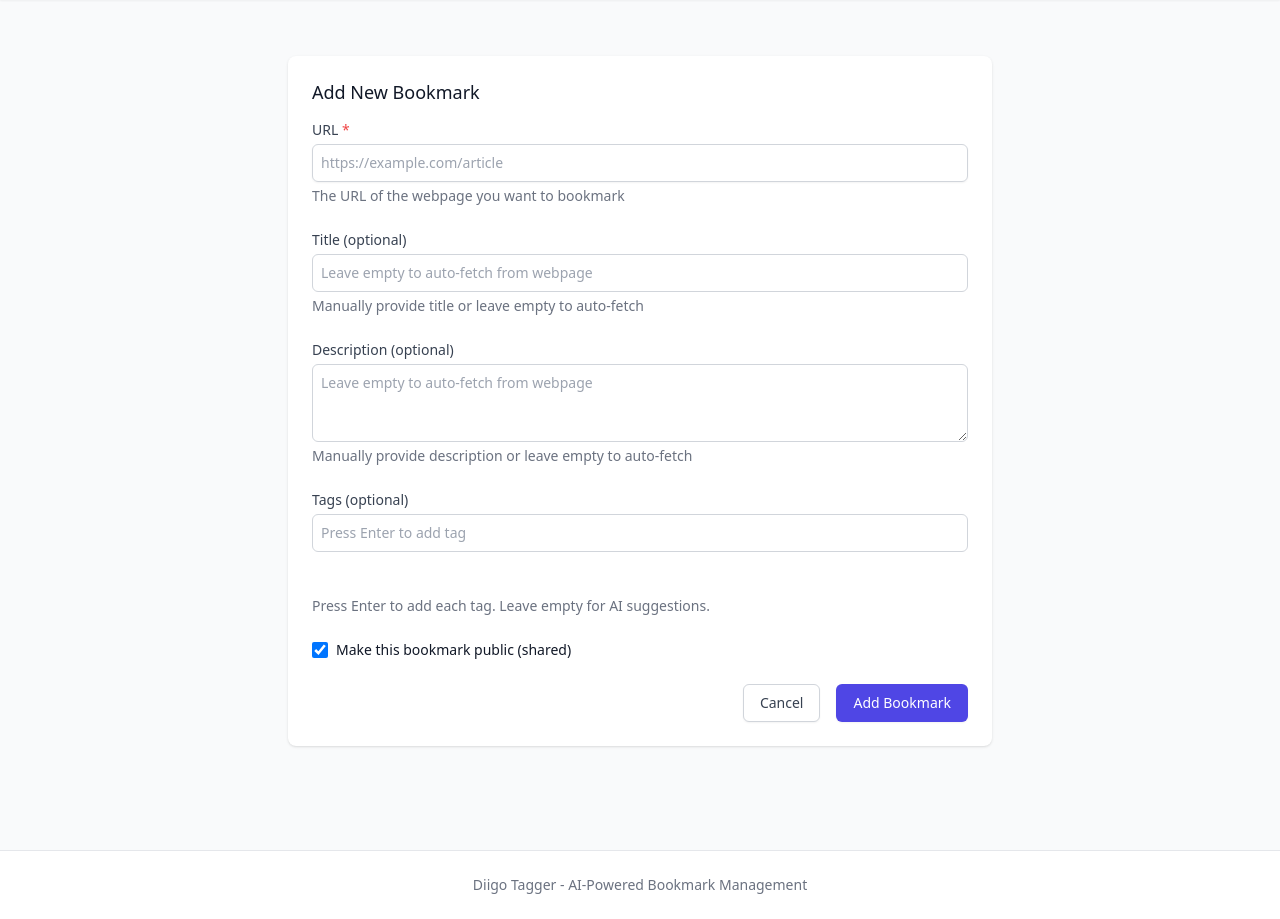
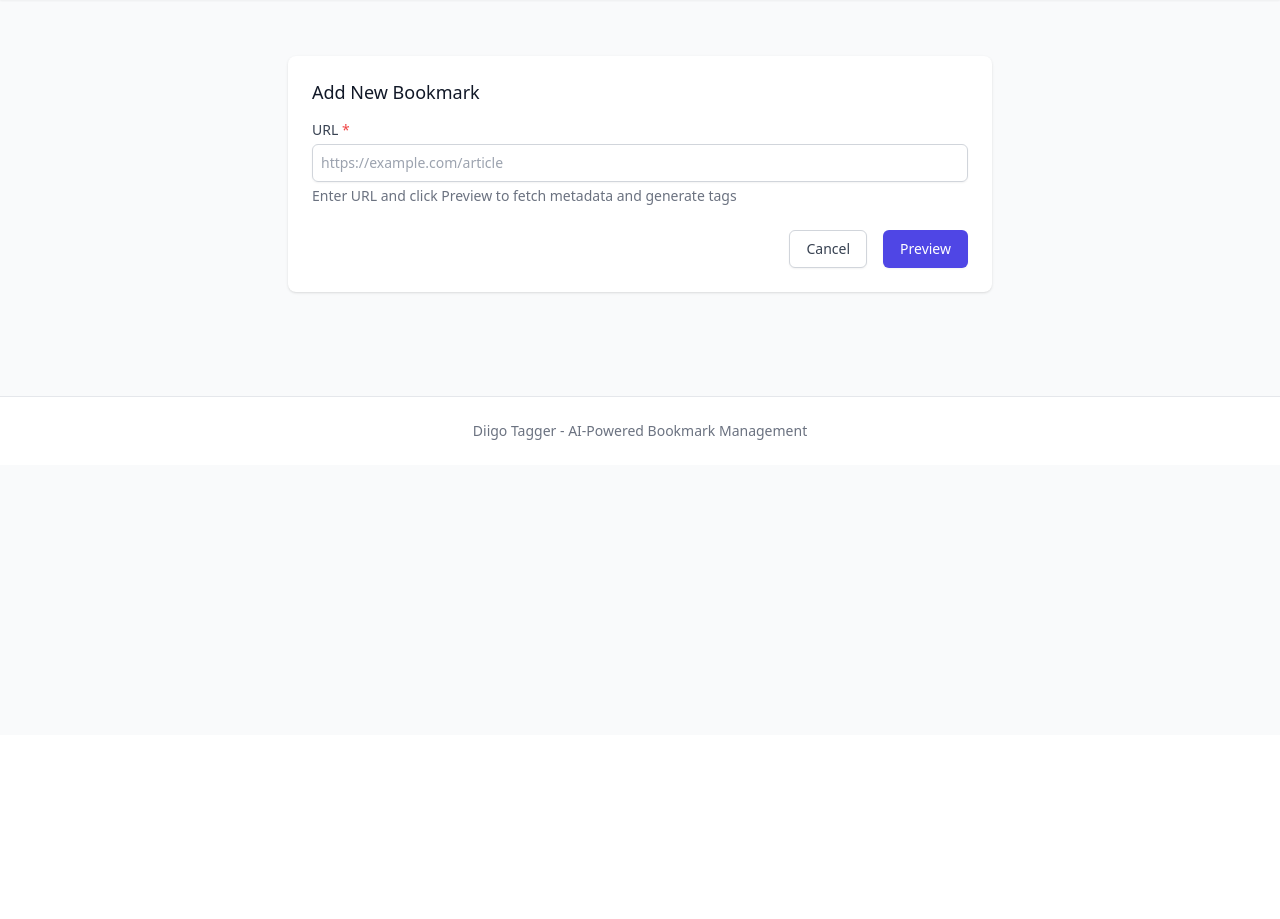
Before and after one commit to AI-bbos/diigo-tagger-ai, a Python web app: template diigo_tagger/web/templates/add_bookmark.html in a window 1280 px wide. Shown: the part 65-984 px from the top of the page. After the commit the page ends 505 px from the top, so only its background shows below. Run offline with Jinja, Linux system fonts and the light colour scheme; the template is opened without the code that fills it, so the values that code supplies are empty; some libraries are stand-ins or nearby versions.

Commit message:
feat: add preview/confirm flow to web UI bookmark submission
Web form now uses two-phase flow: Preview fetches metadata and shows editable fields (title, description, tags, LLM suggestions), then Confirm submits to Diigo. New API endpoints: POST /bookmarks/prepare and POST /bookmarks/submit.

Co-Authored-By: Claude <noreply@anthropic.com>

```diff
--- a/diigo_tagger/web/templates/add_bookmark.html
+++ b/diigo_tagger/web/templates/add_bookmark.html
@@ -29,6 +29,21 @@
     .tag-suggestion:hover {
         background-color: #dbeafe;
     }
+    .llm-tag-chip {
+        display: inline-flex;
+        align-items: center;
+        background-color: #d1fae5;
+        color: #065f46;
+        padding: 0.25rem 0.75rem;
+        border-radius: 9999px;
+        font-size: 0.875rem;
+        margin: 0.25rem;
+        cursor: pointer;
+        transition: all 0.2s;
+    }
+    .llm-tag-chip:hover {
+        background-color: #a7f3d0;
+    }
 </style>
 {% endblock %}
 
@@ -43,8 +58,8 @@
             <!-- Status Messages -->
             <div id="status-message" class="hidden mb-4 rounded-md p-4"></div>
 
-            <!-- Main Form -->
-            <form id="add-bookmark-form" class="space-y-6">
+            <!-- Phase 1: URL Entry -->
+            <form id="url-form" class="space-y-6">
                 <!-- URL Field -->
                 <div>
                     <label for="url" class="block text-sm font-medium text-gray-700">
@@ -58,79 +73,101 @@
                                placeholder="https://example.com/article"
                                class="flex-1 block w-full rounded-md border-gray-300 focus:ring-indigo-500 focus:border-indigo-500 sm:text-sm border p-2">
                     </div>
-                    <p class="mt-1 text-sm text-gray-500">The URL of the webpage you want to bookmark</p>
+                    <p class="mt-1 text-sm text-gray-500">Enter URL and click Preview to fetch metadata and generate tags</p>
                 </div>
 
-                <!-- Title Field -->
-                <div>
-                    <label for="title" class="block text-sm font-medium text-gray-700">
-                        Title (optional)
-                    </label>
-                    <input type="text"
-                           name="title"
-                           id="title"
-                           placeholder="Leave empty to auto-fetch from webpage"
-                           class="mt-1 block w-full rounded-md border-gray-300 focus:ring-indigo-500 focus:border-indigo-500 sm:text-sm border p-2">
-                    <p class="mt-1 text-sm text-gray-500">Manually provide title or leave empty to auto-fetch</p>
-                </div>
-
-                <!-- Description Field -->
-                <div>
-                    <label for="description" class="block text-sm font-medium text-gray-700">
-                        Description (optional)
-                    </label>
-                    <textarea name="description"
-                              id="description"
-                              rows="3"
-                              placeholder="Leave empty to auto-fetch from webpage"
-                              class="mt-1 block w-full rounded-md border-gray-300 focus:ring-indigo-500 focus:border-indigo-500 sm:text-sm border p-2"></textarea>
-                    <p class="mt-1 text-sm text-gray-500">Manually provide description or leave empty to auto-fetch</p>
-                </div>
-
-                <!-- Tags Field -->
-                <div>
-                    <label for="tags-input" class="block text-sm font-medium text-gray-700">
-                        Tags (optional)
-                    </label>
-                    <div class="mt-1">
-                        <input type="text"
-                               id="tags-input"
-                               placeholder="Press Enter to add tag"
-                               class="block w-full rounded-md border-gray-300 focus:ring-indigo-500 focus:border-indigo-500 sm:text-sm border p-2">
-                    </div>
-                    <div id="tags-container" class="mt-2 min-h-[2rem]">
-                        <!-- Tag chips will be inserted here -->
-                    </div>
-                    <p class="mt-1 text-sm text-gray-500">Press Enter to add each tag. Leave empty for AI suggestions.</p>
-                </div>
-
-                <!-- Shared Toggle -->
-                <div class="flex items-center">
-                    <input type="checkbox"
-                           id="shared"
-                           name="shared"
-                           checked
-                           class="h-4 w-4 text-indigo-600 focus:ring-indigo-500 border-gray-300 rounded">
-                    <label for="shared" class="ml-2 block text-sm text-gray-900">
-                        Make this bookmark public (shared)
-                    </label>
-                </div>
-
-                <!-- Submit Button -->
                 <div class="flex items-center justify-end space-x-4">
                     <button type="button"
-                            id="cancel-btn"
                             onclick="window.location.href='/'"
                             class="px-4 py-2 border border-gray-300 rounded-md shadow-sm text-sm font-medium text-gray-700 bg-white hover:bg-gray-50 focus:outline-none focus:ring-2 focus:ring-offset-2 focus:ring-indigo-500">
                         Cancel
                     </button>
                     <button type="submit"
-                            id="submit-btn"
+                            id="preview-btn"
                             class="px-4 py-2 border border-transparent rounded-md shadow-sm text-sm font-medium text-white bg-indigo-600 hover:bg-indigo-700 focus:outline-none focus:ring-2 focus:ring-offset-2 focus:ring-indigo-500">
-                        Add Bookmark
+                        Preview
                     </button>
                 </div>
             </form>
+
+            <!-- Phase 2: Review & Edit (hidden until preview loads) -->
+            <div id="preview-ui" class="hidden space-y-6">
+                <div class="border-t border-gray-200 pt-4">
+                    <h4 class="text-md font-medium text-gray-900 mb-4">
+                        Review Bookmark
+                    </h4>
+
+                    <!-- Title Field -->
+                    <div class="mb-4">
+                        <label for="preview-title" class="block text-sm font-medium text-gray-700">
+                            Title
+                        </label>
+                        <input type="text"
+                               id="preview-title"
+                               class="mt-1 block w-full rounded-md border-gray-300 focus:ring-indigo-500 focus:border-indigo-500 sm:text-sm border p-2">
+                        <p id="title-warning" class="hidden mt-1 text-sm text-yellow-600">No title found - please provide one</p>
+                    </div>
+
+                    <!-- Description Field -->
+                    <div class="mb-4">
+                        <label for="preview-description" class="block text-sm font-medium text-gray-700">
+                            Description
+                        </label>
+                        <textarea id="preview-description"
+                                  rows="3"
+                                  class="mt-1 block w-full rounded-md border-gray-300 focus:ring-indigo-500 focus:border-indigo-500 sm:text-sm border p-2"></textarea>
+                    </div>
+
+                    <!-- Tags -->
+                    <div class="mb-4">
+                        <label for="preview-tags-input" class="block text-sm font-medium text-gray-700">
+                            Tags
+                        </label>
+                        <div class="mt-1">
+                            <input type="text"
+                                   id="preview-tags-input"
+                                   placeholder="Press Enter to add tag"
+                                   class="block w-full rounded-md border-gray-300 focus:ring-indigo-500 focus:border-indigo-500 sm:text-sm border p-2">
+                        </div>
+                        <div id="preview-tags-container" class="mt-2 min-h-[2rem]">
+                            <!-- Tag chips rendered here -->
+                        </div>
+                    </div>
+
+                    <!-- LLM Suggestions (if any) -->
+                    <div id="llm-suggestions" class="hidden mb-4 bg-green-50 border border-green-200 rounded-lg p-4">
+                        <h5 class="text-sm font-medium text-green-900 mb-2">AI-suggested tags (click to add):</h5>
+                        <div id="llm-tags-container">
+                            <!-- LLM tag chips rendered here -->
+                        </div>
+                    </div>
+
+                    <!-- Shared Toggle -->
+                    <div class="flex items-center mb-6">
+                        <input type="checkbox"
+                               id="preview-shared"
+                               checked
+                               class="h-4 w-4 text-indigo-600 focus:ring-indigo-500 border-gray-300 rounded">
+                        <label for="preview-shared" class="ml-2 block text-sm text-gray-900">
+                            Make this bookmark public (shared)
+                        </label>
+                    </div>
+
+                    <!-- Action Buttons -->
+                    <div class="flex items-center justify-end space-x-4">
+                        <button type="button"
+                                id="back-btn"
+                                class="px-4 py-2 border border-gray-300 rounded-md shadow-sm text-sm font-medium text-gray-700 bg-white hover:bg-gray-50 focus:outline-none focus:ring-2 focus:ring-offset-2 focus:ring-indigo-500">
+                            Back
+                        </button>
+                        <button type="button"
+                                id="confirm-btn"
+                                class="px-4 py-2 border border-transparent rounded-md shadow-sm text-sm font-medium text-white bg-green-600 hover:bg-green-700 focus:outline-none focus:ring-2 focus:ring-offset-2 focus:ring-green-500">
+                            Confirm & Submit
+                        </button>
+                    </div>
+                </div>
+            </div>
 
             <!-- Conflict Resolution UI (hidden by default) -->
             <div id="conflict-ui" class="hidden mt-8 border-t border-gray-200 pt-6">
@@ -234,106 +271,212 @@
 </div>
 
 <script>
-// Tag management
-const tagsSet = new Set();
-const tagsInput = document.getElementById('tags-input');
-const tagsContainer = document.getElementById('tags-container');
+// State
+let preparedUrl = '';
+const previewTagsSet = new Set();
 
-function addTag(tagName) {
-    tagName = tagName.trim().toLowerCase();
-    if (!tagName || tagsSet.has(tagName)) return;
+// DOM elements
+const urlForm = document.getElementById('url-form');
+const previewUI = document.getElementById('preview-ui');
+const previewBtn = document.getElementById('preview-btn');
+const confirmBtn = document.getElementById('confirm-btn');
+const backBtn = document.getElementById('back-btn');
+const statusMessage = document.getElementById('status-message');
+const previewTagsInput = document.getElementById('preview-tags-input');
+const previewTagsContainer = document.getElementById('preview-tags-container');
 
-    tagsSet.add(tagName);
-    renderTags();
+// Phase 1: Preview - fetch metadata and LLM suggestions
+urlForm.addEventListener('submit', async (e) => {
+    e.preventDefault();
+
+    const url = document.getElementById('url').value.trim();
+    if (!url) return;
+
+    previewBtn.disabled = true;
+    previewBtn.textContent = 'Fetching metadata...';
+
+    try {
+        const response = await fetch('/api/v1/bookmarks/prepare', {
+            method: 'POST',
+            headers: { 'Content-Type': 'application/json' },
+            body: JSON.stringify({ url })
+        });
+
+        const data = await response.json();
+
+        if (!response.ok) {
+            const errorMsg = data.detail?.detail || data.detail || 'Failed to prepare bookmark';
+            showStatus('error', 'Error', errorMsg);
+            return;
+        }
+
+        // Check for conflict (existing bookmark with no changes)
+        if (data.conflict && data.conflict.no_changes) {
+            showStatus('warning', 'Bookmark Exists',
+                'This bookmark already exists in your collection with no changes.');
+            // Still show preview so user can review/edit
+        }
+
+        // Check for conflict (existing bookmark with differences)
+        if (data.conflict && data.conflict.existing && data.conflict.new) {
+            showConflictUI(data);
+            return;
+        }
+
+        // Show preview with resolved values
+        preparedUrl = data.url;
+        showPreview(data);
+
+    } catch (error) {
+        showStatus('error', 'Network Error', 'Failed to connect to server');
+    } finally {
+        previewBtn.disabled = false;
+        previewBtn.textContent = 'Preview';
+    }
+});
+
+function showPreview(data) {
+    // Hide URL form, show preview
+    urlForm.classList.add('hidden');
+    previewUI.classList.remove('hidden');
+
+    // Populate fields
+    document.getElementById('preview-title').value = data.title || '';
+    document.getElementById('preview-description').value = data.description || '';
+
+    // Title warning
+    if (data.title_missing) {
+        document.getElementById('title-warning').classList.remove('hidden');
+    } else {
+        document.getElementById('title-warning').classList.add('hidden');
+    }
+
+    // Tags
+    previewTagsSet.clear();
+    (data.tags || []).forEach(t => previewTagsSet.add(t));
+    renderPreviewTags();
+
+    // LLM suggestions
+    const llmSuggestions = data.llm_suggestions;
+    const llmContainer = document.getElementById('llm-suggestions');
+    const llmTagsContainer = document.getElementById('llm-tags-container');
+
+    if (llmSuggestions && llmSuggestions.tags && llmSuggestions.tags.length > 0) {
+        // Show LLM tags that aren't already in the tag list
+        const unusedTags = llmSuggestions.tags.filter(t => !previewTagsSet.has(t));
+        if (unusedTags.length > 0) {
+            llmContainer.classList.remove('hidden');
+            llmTagsContainer.innerHTML = unusedTags.map(t =>
+                `<span class="llm-tag-chip" onclick="addPreviewTagFromLLM('${t.replace(/'/g, "\\'")}')">${t} +</span>`
+            ).join('');
+        } else {
+            llmContainer.classList.add('hidden');
+        }
+    } else {
+        llmContainer.classList.add('hidden');
+    }
 }
 
-function removeTag(tagName) {
-    tagsSet.delete(tagName);
-    renderTags();
+// Preview tag management
+function addPreviewTag(tagName) {
+    tagName = tagName.trim().toLowerCase();
+    if (!tagName || previewTagsSet.has(tagName)) return;
+    previewTagsSet.add(tagName);
+    renderPreviewTags();
 }
 
-function renderTags() {
-    tagsContainer.innerHTML = '';
-    tagsSet.forEach(tag => {
+function addPreviewTagFromLLM(tagName) {
+    addPreviewTag(tagName);
+    // Remove from LLM suggestions display
+    const llmTagsContainer = document.getElementById('llm-tags-container');
+    const chips = llmTagsContainer.querySelectorAll('.llm-tag-chip');
+    chips.forEach(chip => {
+        if (chip.textContent.replace(' +', '') === tagName) {
+            chip.remove();
+        }
+    });
+    // Hide LLM section if no more suggestions
+    if (llmTagsContainer.children.length === 0) {
+        document.getElementById('llm-suggestions').classList.add('hidden');
+    }
+}
+
+function removePreviewTag(tagName) {
+    previewTagsSet.delete(tagName);
+    renderPreviewTags();
+}
+
+function renderPreviewTags() {
+    previewTagsContainer.innerHTML = '';
+    previewTagsSet.forEach(tag => {
         const chip = document.createElement('span');
         chip.className = 'tag-chip';
-        chip.innerHTML = `${tag}<span class="tag-chip-remove" onclick="removeTag('${tag}')">&times;</span>`;
-        tagsContainer.appendChild(chip);
+        chip.innerHTML = `${tag}<span class="tag-chip-remove" onclick="removePreviewTag('${tag.replace(/'/g, "\\'")}')">&times;</span>`;
+        previewTagsContainer.appendChild(chip);
     });
 }
 
-// Handle Enter key in tags input
-tagsInput.addEventListener('keydown', (e) => {
+previewTagsInput.addEventListener('keydown', (e) => {
     if (e.key === 'Enter') {
         e.preventDefault();
-        addTag(tagsInput.value);
-        tagsInput.value = '';
+        addPreviewTag(previewTagsInput.value);
+        previewTagsInput.value = '';
     }
 });
 
-// Form submission
-const form = document.getElementById('add-bookmark-form');
-const submitBtn = document.getElementById('submit-btn');
-const statusMessage = document.getElementById('status-message');
+// Back button: return to URL entry
+backBtn.addEventListener('click', () => {
+    previewUI.classList.add('hidden');
+    urlForm.classList.remove('hidden');
+    statusMessage.classList.add('hidden');
+});
 
-form.addEventListener('submit', async (e) => {
-    e.preventDefault();
+// Phase 2: Confirm & Submit
+confirmBtn.addEventListener('click', async () => {
+    const title = document.getElementById('preview-title').value.trim();
+    const description = document.getElementById('preview-description').value.trim();
+    const tags = Array.from(previewTagsSet);
+    const shared = document.getElementById('preview-shared').checked;
 
-    // Disable submit button
-    submitBtn.disabled = true;
-    submitBtn.textContent = 'Adding...';
+    if (!title) {
+        showStatus('warning', 'Title Required', 'Please provide a title before submitting.');
+        return;
+    }
 
-    // Collect form data
-    const url = document.getElementById('url').value.trim();
-    const title = document.getElementById('title').value.trim() || null;
-    const description = document.getElementById('description').value.trim() || null;
-    const tags = Array.from(tagsSet);
-    const shared = document.getElementById('shared').checked;
+    confirmBtn.disabled = true;
+    confirmBtn.textContent = 'Submitting...';
 
     try {
-        const response = await fetch('/api/v1/bookmarks', {
+        const response = await fetch('/api/v1/bookmarks/submit', {
             method: 'POST',
-            headers: {
-                'Content-Type': 'application/json'
-            },
+            headers: { 'Content-Type': 'application/json' },
             body: JSON.stringify({
-                url,
+                url: preparedUrl,
                 title,
-                description,
-                tags: tags.length > 0 ? tags : null,
+                description: description || null,
+                tags,
                 shared
             })
         });
 
         const data = await response.json();
 
-        if (data.conflict) {
-            // Show conflict resolution UI
-            showConflictUI(data);
-        } else if (response.ok) {
-            // Success
-            showStatus('success', 'Bookmark Added Successfully',
-                `Bookmark added with ID: ${data.display_id}`);
+        if (response.ok) {
+            showStatus('success', 'Bookmark Added',
+                `Bookmark saved with ID: ${data.display_id}`);
 
-            // Reset form
-            form.reset();
-            tagsSet.clear();
-            renderTags();
-
-            // Redirect after 2 seconds
             setTimeout(() => {
                 window.location.href = '/';
             }, 2000);
         } else {
-            // Error
-            const errorMsg = data.detail?.detail || data.detail || 'Failed to add bookmark';
+            const errorMsg = data.detail?.detail || data.detail || 'Failed to submit bookmark';
             showStatus('error', 'Error', errorMsg);
         }
     } catch (error) {
         showStatus('error', 'Network Error', 'Failed to connect to server');
     } finally {
-        submitBtn.disabled = false;
-        submitBtn.textContent = 'Add Bookmark';
+        confirmBtn.disabled = false;
+        confirmBtn.textContent = 'Confirm & Submit';
     }
 });
 
@@ -343,23 +486,23 @@ let conflictData = null;
 function showConflictUI(data) {
     conflictData = data;
 
-    // Hide main form, show conflict UI
-    form.classList.add('opacity-50', 'pointer-events-none');
+    // Hide URL form, show conflict UI
+    urlForm.classList.add('hidden');
     document.getElementById('conflict-ui').classList.remove('hidden');
 
     // Populate existing bookmark
-    document.getElementById('conflict-existing-title').textContent = data.existing.title || '(no title)';
-    document.getElementById('conflict-existing-description').textContent = data.existing.description || '(no description)';
+    document.getElementById('conflict-existing-title').textContent = data.conflict.existing.title || '(no title)';
+    document.getElementById('conflict-existing-description').textContent = data.conflict.existing.description || '(no description)';
     const existingTagsEl = document.getElementById('conflict-existing-tags');
-    existingTagsEl.innerHTML = data.existing.tags.map(t =>
+    existingTagsEl.innerHTML = data.conflict.existing.tags.map(t =>
         `<span class="tag-chip">${t}</span>`
     ).join('');
 
     // Populate new bookmark
-    document.getElementById('conflict-new-title').textContent = data.new.title || '(no title)';
-    document.getElementById('conflict-new-description').textContent = data.new.description || '(no description)';
+    document.getElementById('conflict-new-title').textContent = data.conflict.new.title || '(no title)';
+    document.getElementById('conflict-new-description').textContent = data.conflict.new.description || '(no description)';
     const newTagsEl = document.getElementById('conflict-new-tags');
-    newTagsEl.innerHTML = data.new.tags.map(t =>
+    newTagsEl.innerHTML = data.conflict.new.tags.map(t =>
         `<span class="tag-chip">${t}</span>`
     ).join('');
 
@@ -378,16 +521,14 @@ document.getElementById('conflict-resolve-btn').addEventListener('click', async
     try {
         const response = await fetch('/api/v1/bookmarks/resolve', {
             method: 'POST',
-            headers: {
-                'Content-Type': 'application/json'
-            },
+            headers: { 'Content-Type': 'application/json' },
             body: JSON.stringify({
                 url: conflictData.url,
                 resolution: resolution,
-                title: conflictData.new.title,
-                description: conflictData.new.description,
-                tags: conflictData.new.tags,
-                shared: document.getElementById('shared').checked
+                title: conflictData.conflict.new.title,
+                description: conflictData.conflict.new.description,
+                tags: conflictData.conflict.new.tags,
+                shared: true
             })
         });
 
@@ -397,7 +538,6 @@ document.getElementById('conflict-resolve-btn').addEventListener('click', async
             showStatus('success', 'Conflict Resolved',
                 `Bookmark updated with ID: ${data.display_id}`);
 
-            // Redirect after 2 seconds
             setTimeout(() => {
                 window.location.href = '/';
             }, 2000);
@@ -416,7 +556,7 @@ document.getElementById('conflict-resolve-btn').addEventListener('click', async
 // Cancel conflict resolution
 document.getElementById('conflict-cancel-btn').addEventListener('click', () => {
     document.getElementById('conflict-ui').classList.add('hidden');
-    form.classList.remove('opacity-50', 'pointer-events-none');
+    urlForm.classList.remove('hidden');
     conflictData = null;
 });
 
```
Also changed, not shown: diigo_tagger/api/routes/bookmarks.py (+121 -0 lines), diigo_tagger/api/schemas/bookmark.py (+21 -0 lines).
